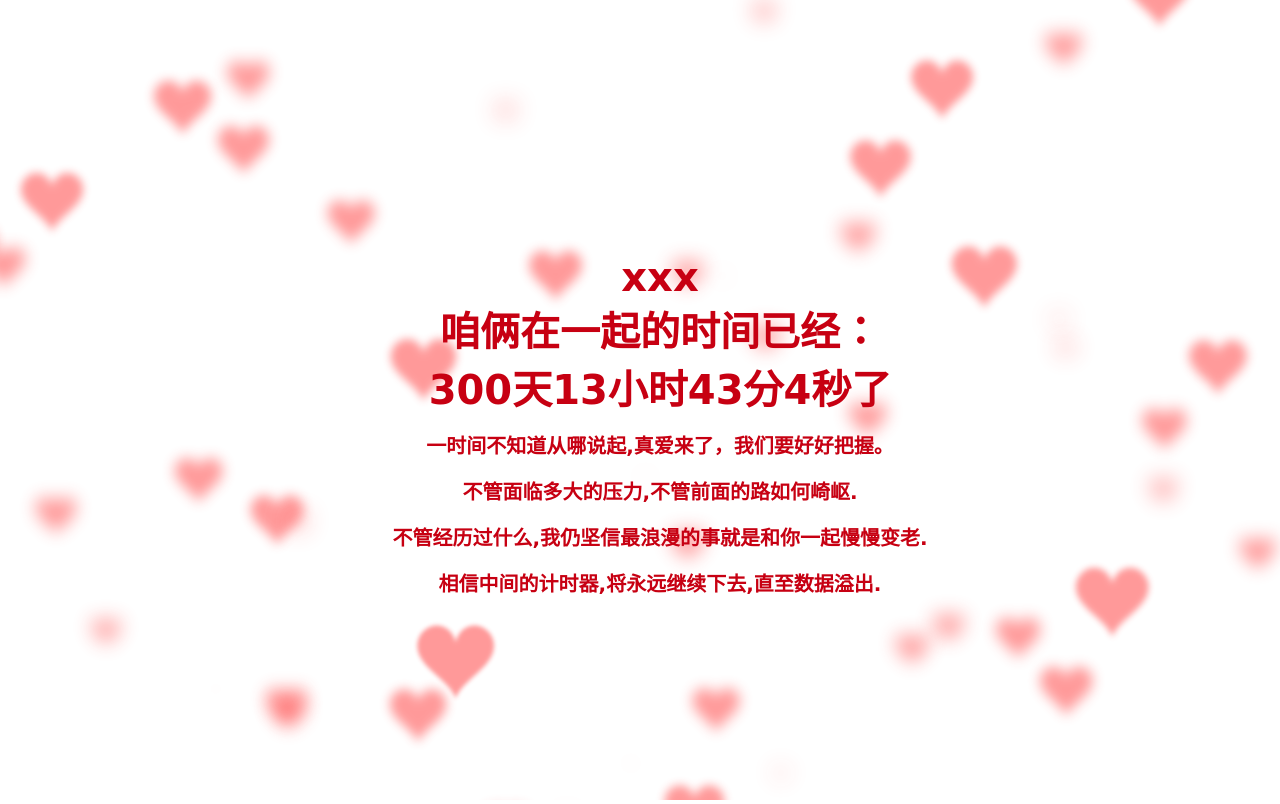
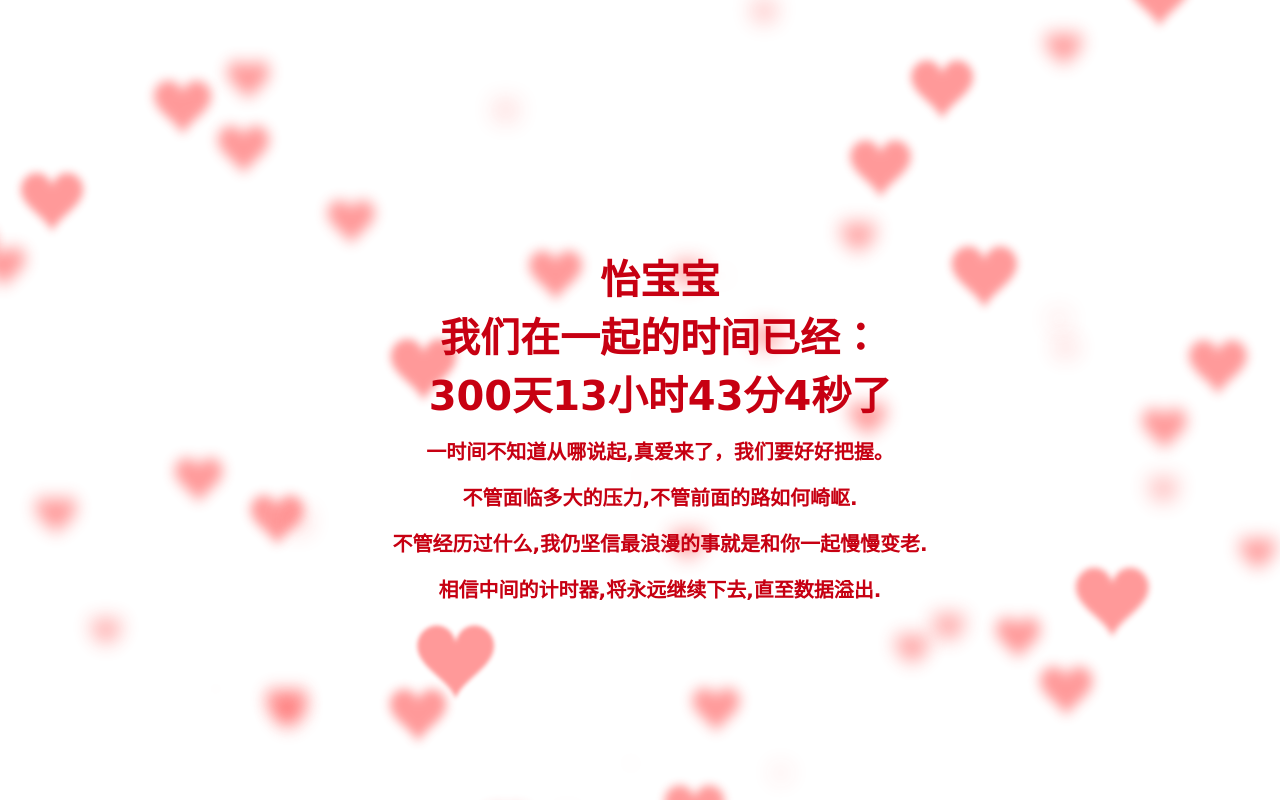
Before and after one commit to yll0614/.github.io, a plain HTML site: page index.html in a window 1280 px wide. Drawn offline with Linux system fonts and the light colour scheme.

Commit message:
Update index.html

```diff
--- a/index.html
+++ b/index.html
@@ -141,7 +141,7 @@
         var second = parseInt(time%60);  // 以60秒为一整份 取余 剩下秒数
 //              console.log(hour+":"+minute+":"+second)
 //              alert(hour)
-        obj.innerHTML="xxx<br>咱俩在一起的时间已经：<br>"+day+"天"+hour+"小时"+minute+"分"+second+"秒"+"了<br><span>一时间不知道从哪说起,真爱来了，我们要好好把握。<br>不管面临多大的压力,不管前面的路如何崎岖.<br>不管经历过什么,我仍坚信最浪漫的事就是和你一起慢慢变老.<br>相信中间的计时器,将永远继续下去,直至数据溢出.</span>"
+        obj.innerHTML="怡宝宝<br>我们在一起的时间已经：<br>"+day+"天"+hour+"小时"+minute+"分"+second+"秒"+"了<br><span>一时间不知道从哪说起,真爱来了，我们要好好把握。<br>不管面临多大的压力,不管前面的路如何崎岖.<br>不管经历过什么,我仍坚信最浪漫的事就是和你一起慢慢变老.<br>相信中间的计时器,将永远继续下去,直至数据溢出.</span>"
 
         return true;
     }
```
